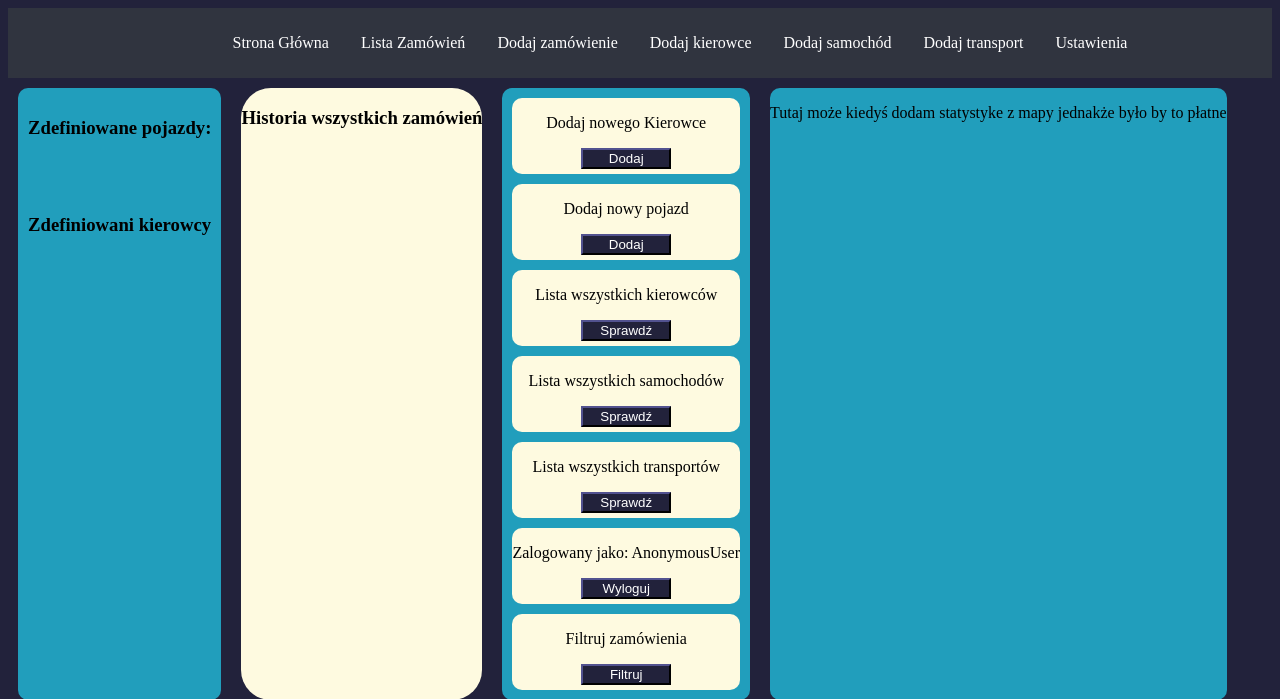
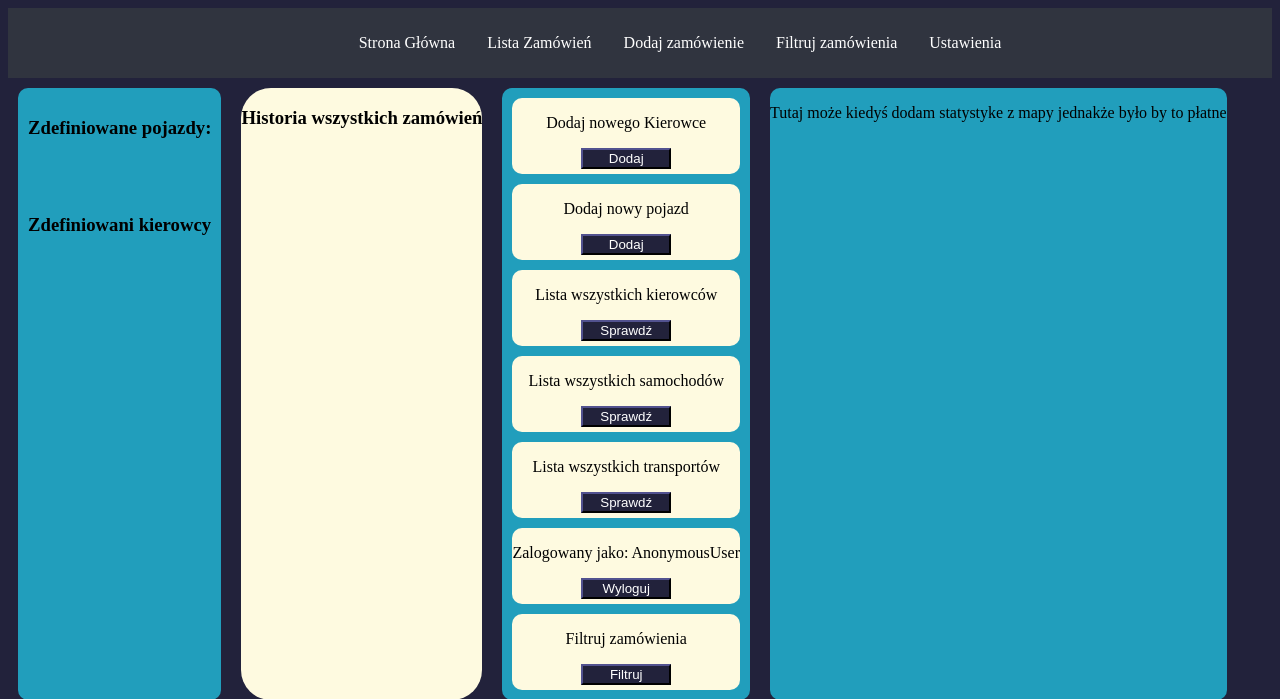
Before and after one commit to Wikkktor/TransportApp, a Django app: page /settings/ in a window 1280 px wide. Shown: the top 699 px of the page. Run offline with Django 3.2, Linux system fonts and the light colour scheme; data that the repository does not hold is empty.

Commit message:
Navigation bar update

```diff
--- a/TransportApp/templates/delete_order.html
+++ b/TransportApp/templates/delete_order.html
@@ -12,9 +12,7 @@
         <li><a href="{% url 'base' %}"> Strona Główna </a></li>
         <li><a href="{% url 'order_list_view' %}">Lista Zamówień</a></li>
         <li><a href="{% url 'order_add_view' %}"> Dodaj zamówienie </a></li>
-        <li><a href="{% url 'driver_add_view' %}"> Dodaj kierowce </a></li>
-        <li><a href="{% url 'car_add_view' %}"> Dodaj samochód </a></li>
-        <li><a href="{% url 'transport_add_view' %}"> Dodaj transport </a></li>
+        <li><a href="{% url 'order_filter' %}"> Filtruj zamówienia </a></li>
         <li><a href="{% url 'settings' %}"> Ustawienia </a></li>
     </ul>
 </div>
--- a/TransportApp/templates/detail_order.html
+++ b/TransportApp/templates/detail_order.html
@@ -15,9 +15,7 @@
         <li><a href="{% url 'base' %}"> Strona Główna </a></li>
         <li><a href="{% url 'order_list_view' %}">Lista Zamówień</a></li>
         <li><a href="{% url 'order_add_view' %}"> Dodaj zamówienie </a></li>
-        <li><a href="{% url 'driver_add_view' %}"> Dodaj kierowce </a></li>
-        <li><a href="{% url 'car_add_view' %}"> Dodaj samochód </a></li>
-        <li><a href="{% url 'transport_add_view' %}"> Dodaj transport </a></li>
+        <li><a href="{% url 'order_filter' %}"> Filtruj zamówienia </a></li>
         <li><a href="{% url 'settings' %}"> Ustawienia </a></li>
     </ul>
 </div>
--- a/TransportApp/templates/modify_order.html
+++ b/TransportApp/templates/modify_order.html
@@ -12,9 +12,7 @@
         <li><a href="{% url 'base' %}"> Strona Główna </a></li>
         <li><a href="{% url 'order_list_view' %}">Lista Zamówień</a></li>
         <li><a href="{% url 'order_add_view' %}"> Dodaj zamówienie </a></li>
-        <li><a href="{% url 'driver_add_view' %}"> Dodaj kierowce </a></li>
-        <li><a href="{% url 'car_add_view' %}"> Dodaj samochód </a></li>
-        <li><a href="{% url 'transport_add_view' %}"> Dodaj transport </a></li>
+        <li><a href="{% url 'order_filter' %}"> Filtruj zamówienia </a></li>
         <li><a href="{% url 'settings' %}"> Ustawienia </a></li>
     </ul>
 </div>
--- a/TransportApp/templates/order_filter.html
+++ b/TransportApp/templates/order_filter.html
@@ -15,9 +15,7 @@
         <li><a href="{% url 'base' %}"> Strona Główna </a></li>
         <li><a href="{% url 'order_list_view' %}">Lista Zamówień</a></li>
         <li><a href="{% url 'order_add_view' %}"> Dodaj zamówienie </a></li>
-        <li><a href="{% url 'driver_add_view' %}"> Dodaj kierowce </a></li>
-        <li><a href="{% url 'car_add_view' %}"> Dodaj samochód </a></li>
-        <li><a href="{% url 'transport_add_view' %}"> Dodaj transport </a></li>
+        <li><a href="{% url 'order_filter' %}"> Filtruj zamówienia </a></li>
         <li><a href="{% url 'settings' %}"> Ustawienia </a></li>
     </ul>
 </div>
--- a/templates/base.html
+++ b/templates/base.html
@@ -15,9 +15,7 @@
         <li><a href="{% url 'base' %}"> Strona Główna </a></li>
         <li><a href="{% url 'order_list_view' %}">Lista Zamówień</a></li>
         <li><a href="{% url 'order_add_view' %}"> Dodaj zamówienie </a></li>
-        <li><a href="{% url 'driver_add_view' %}"> Dodaj kierowce </a></li>
-        <li><a href="{% url 'car_add_view' %}"> Dodaj samochód </a></li>
-        <li><a href="{% url 'transport_add_view' %}"> Dodaj transport </a></li>
+        <li><a href="{% url 'order_filter' %}"> Filtruj zamówienia </a></li>
         <li><a href="{% url 'settings' %}"> Ustawienia </a></li>
     </ul>
 </div>
--- a/templates/settings.html
+++ b/templates/settings.html
@@ -15,9 +15,7 @@
         <li><a href="{% url 'base' %}"> Strona Główna </a></li>
         <li><a href="{% url 'order_list_view' %}">Lista Zamówień</a></li>
         <li><a href="{% url 'order_add_view' %}"> Dodaj zamówienie </a></li>
-        <li><a href="{% url 'driver_add_view' %}"> Dodaj kierowce </a></li>
-        <li><a href="{% url 'car_add_view' %}"> Dodaj samochód </a></li>
-        <li><a href="{% url 'transport_add_view' %}"> Dodaj transport </a></li>
+        <li><a href="{% url 'order_filter' %}"> Filtruj zamówienia </a></li>
         <li><a href="{% url 'settings' %}"> Ustawienia </a></li>
     </ul>
 </div>
```
